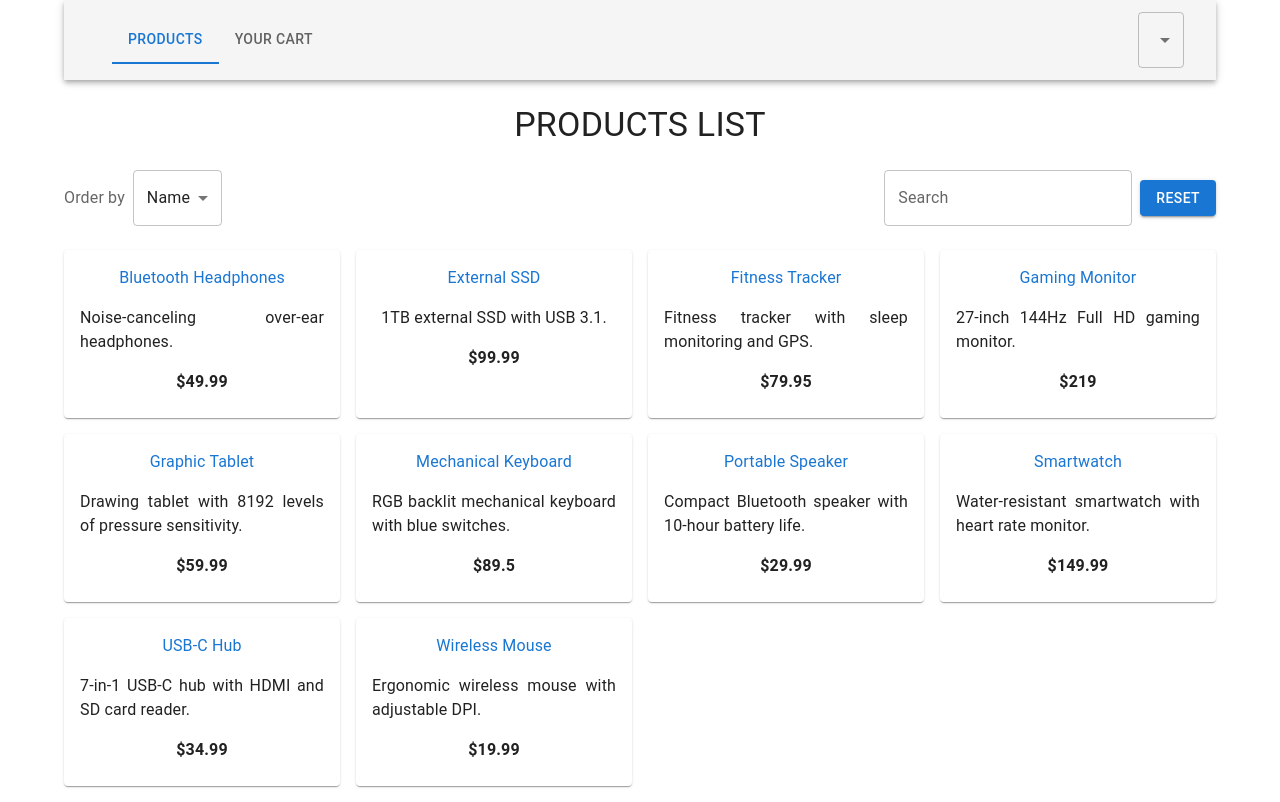
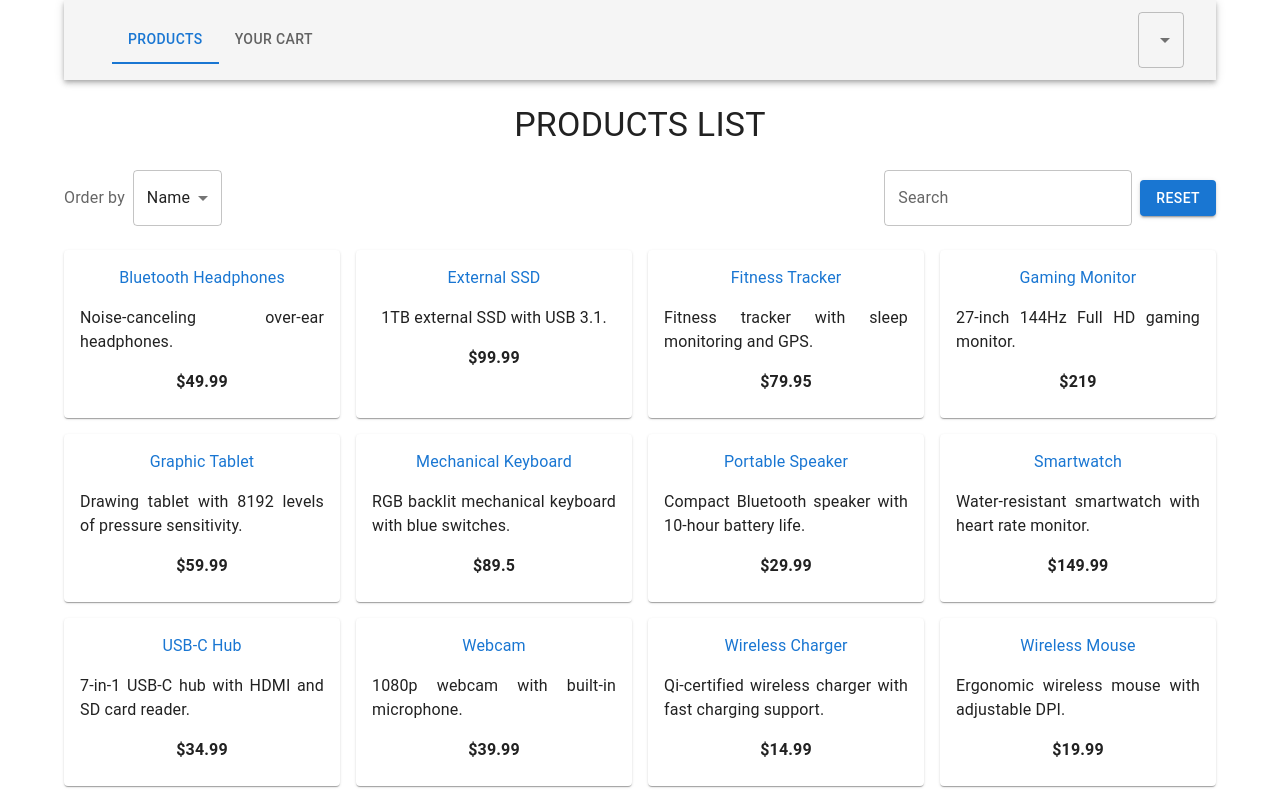
Before and after one commit to pablo-rodr-bio2/clorian-app, a React (Vite) app: page / in a window 1280 px wide. Built offline with nearby package versions, Linux system fonts and the light colour scheme; data requests are answered from the project's data file.

Commit message:
Adjusted ProductList view in smaller screens

```diff
--- a/public/db.json
+++ b/public/db.json
@@ -69,6 +69,20 @@
       "description": "Fitness tracker with sleep monitoring and GPS.",
       "validity": "2025-07-15",
       "cost": 79.95
+    },
+    {
+      "id": 11,
+      "name": "Wireless Charger",
+      "description": "Qi-certified wireless charger with fast charging support.",
+      "validity": "2024-08-20",
+      "cost": 14.99
+    },
+    {
+      "id": 12,
+      "name": "Webcam",
+      "description": "1080p webcam with built-in microphone.",
+      "validity": "2024-10-01",
+      "cost": 39.99
     }
   ]
 }
--- a/src/pages/ProductsPage/components/ProductsList/ProductList.jsx
+++ b/src/pages/ProductsPage/components/ProductsList/ProductList.jsx
@@ -34,16 +34,16 @@ const ProductList = ({ products }) => {
   }
 
   return (
-    <Box sx={{ display: 'flex', flexDirection: 'column', gap: 3 }}>
+    <Box sx={{ display: 'flex', flexDirection: 'column', gap: 3, marginBottom: 2 }}>
       <Box sx={{ display: 'flex', justifyContent: 'space-between', gap: 2, flexDirection: { xs: "column", sm: "row"}}}>
         <SelectOrderProducts order={order} onChange={handleOrder} />
 
         <SearchProducts sort={sort} onChange={handleSort} onReset={handleReset} />
       </Box>
 
-      <Grid2 container spacing={2} columns={{ xs: 4, sm: 12, md: 12}}>
+      <Grid2 container spacing={2} >
         {filteredProducts.map(product => (
-          <Grid2 size={{ xs: 2, sm: 4, md: 3}} key={product.id} display="flex" >
+          <Grid2 size={{ xs: 12, sm: 4, md: 3}} key={product.id} display="flex" >
             <ProductCard product={product} />
           </Grid2>
         ))}
```
